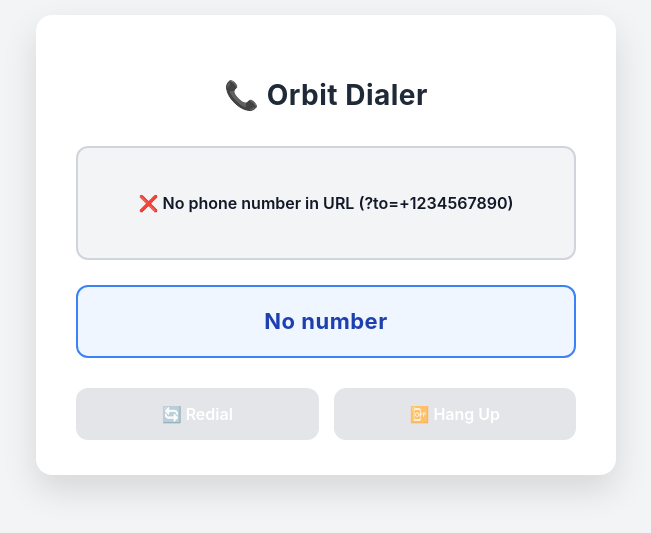
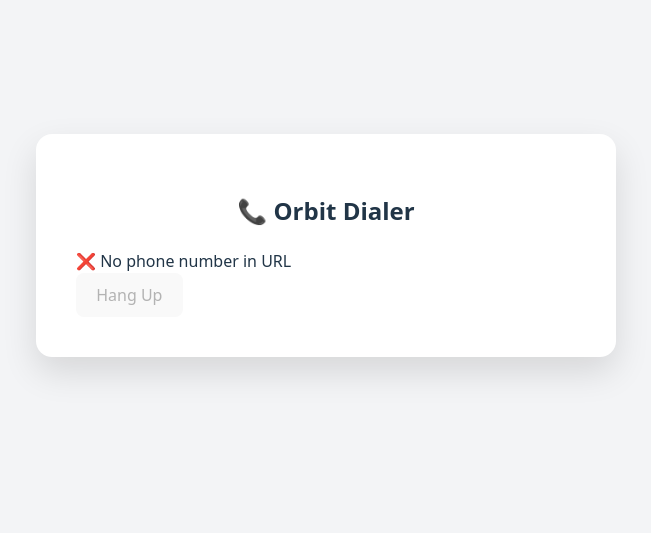
Before and after one commit to rekksu/twilio-dialer, a React (Vite) app: page / in a window 1280 px wide. Shown: the part 155-688 px from the top of the page, without its empty margins (314-965 px from the left). Built offline with nearby package versions, Linux system fonts and the light colour scheme.

Commit message:
stable commit 3.8

```diff
--- a/src/App.jsx
+++ b/src/App.jsx
@@ -4,15 +4,14 @@ import { Device } from "@twilio/voice-sdk";
 const CLOUD_FUNCTION_URL =
   "https://us-central1-vertexifycx-orbit.cloudfunctions.net/getVoiceToken";
 
-// Cloud Function to save call logs
 const CALL_LOG_FUNCTION_URL =
   "https://us-central1-vertexifycx-orbit.cloudfunctions.net/createCallLog";
 
 export default function App() {
   const [status, setStatus] = useState("Initializing...");
   const [phoneNumber, setPhoneNumber] = useState("");
-  const [customerId, setCustomerId] = useState(null); // ✅ add
-  const [orgId, setOrgId] = useState(null);           // ✅ add
+  const [customerId, setCustomerId] = useState(null);
+  const [orgId, setOrgId] = useState(null);
   const [isHangupEnabled, setIsHangupEnabled] = useState(false);
   const [isRedialEnabled, setIsRedialEnabled] = useState(true);
 
@@ -20,7 +19,10 @@ export default function App() {
   const connectionRef = useRef(null);
   const hasAutoStartedRef = useRef(false);
 
-  // Helper to save call logs
+  // ✅ NEW
+  const callStartTimeRef = useRef(null);
+  const callDurationRef = useRef(0);
+
   const saveCallResult = async (
     status,
     reason = null,
@@ -35,8 +37,9 @@ export default function App() {
           to: phoneNumber,
           status,
           reason,
-          customerId: customerIdVal,
-          orgId: orgIdVal,
+          customerId: customerIdVal ?? "unassigned",
+          orgId: orgIdVal ?? "unassigned",
+          duration: callDurationRef.current || 0
         }),
       });
     } catch (err) {
@@ -44,7 +47,6 @@ export default function App() {
     }
   };
 
-  // Get number, customerId, orgId from URL
   useEffect(() => {
     const urlParams = new URLSearchParams(window.location.search);
     const urlNumber = urlParams.get("to");
@@ -55,14 +57,13 @@ export default function App() {
       setPhoneNumber(urlNumber);
       setStatus("Ready to call");
     } else {
-      setStatus("❌ No phone number in URL (?to=+1234567890)");
+      setStatus("❌ No phone number in URL");
     }
 
     if (urlCustomerId) setCustomerId(urlCustomerId);
     if (urlOrgId) setOrgId(urlOrgId);
   }, []);
 
-  // Auto-start call when phone number is available
   useEffect(() => {
     if (phoneNumber && !hasAutoStartedRef.current) {
       hasAutoStartedRef.current = true;
@@ -75,7 +76,7 @@ export default function App() {
       const stream = await navigator.mediaDevices.getUserMedia({ audio: true });
       stream.getTracks().forEach(track => track.stop());
       return true;
-    } catch (err) {
+    } catch {
       setStatus("❌ Microphone access denied");
       return false;
     }
@@ -89,10 +90,7 @@ export default function App() {
 
   const startCall = async () => {
     const formattedNumber = formatPhoneNumber(phoneNumber);
-    if (!formattedNumber) {
-      setStatus("❌ Invalid phone number");
-      return;
-    }
+    if (!formattedNumber) return;
 
     const micAllowed = await checkMicPermission();
     if (!micAllowed) return;
@@ -102,289 +100,103 @@ export default function App() {
 
     try {
       setStatus("🔄 Fetching token...");
+      const res = await fetch(`${CLOUD_FUNCTION_URL}?identity=agent`);
+      const { token } = await res.json();
 
-      const res = await fetch(`${CLOUD_FUNCTION_URL}?identity=agent`);
-      const data = await res.json();
-      const token = data.token;
-
-      setStatus("🔄 Setting up device...");
-
-      const twilioDevice = new Device(token, {
-        enableRingingState: true,
-        codecPreferences: ["opus", "pcmu"]
-      });
-
+      const twilioDevice = new Device(token);
       deviceRef.current = twilioDevice;
 
-      twilioDevice.on("error", (err) => {
-        console.error("Device error:", err);
-        setStatus(`❌ Device error: ${err.message}`);
-        setIsHangupEnabled(false);
-        setIsRedialEnabled(true);
-      });
-
       twilioDevice.on("registered", () => {
-        console.log("✓ Device registered");
         setStatus(`📞 Dialing ${formattedNumber}...`);
-
-        const callParams = {
-          params: { To: formattedNumber }
-        };
-
-        const conn = twilioDevice.connect(callParams);
+        const conn = twilioDevice.connect({ params: { To: formattedNumber } });
         connectionRef.current = conn;
         setIsHangupEnabled(true);
 
-        setTimeout(() => {
-          if (!conn || !conn.on) {
-            console.error("Connection object not ready");
-            return;
-          }
-
-          conn.on("ringing", () => {
-            console.log("📞 Ringing...");
-            setStatus(`📞 Ringing ${formattedNumber}...`);
-          });
-
         conn.on("accept", () => {
-            console.log("✓ Call connected!");
           setStatus("✅ Call connected!");
-            setIsHangupEnabled(true);
+          callStartTimeRef.current = Date.now(); // ⏱ start
         });
 
         conn.on("disconnect", () => {
-            console.log("Call ended");
+          if (callStartTimeRef.current) {
+            callDurationRef.current = Math.floor(
+              (Date.now() - callStartTimeRef.current) / 1000
+            );
+          }
+
           setStatus("📴 Call ended");
           setIsHangupEnabled(false);
           setIsRedialEnabled(true);
           connectionRef.current = null;
 
-            saveCallResult("ended"); // ✅ log with customerId/orgId
+          saveCallResult("ended");
         });
 
         conn.on("error", (err) => {
-            console.error("Call error:", err);
-            setStatus(`❌ Call failed: ${err.message}`);
+          if (callStartTimeRef.current) {
+            callDurationRef.current = Math.floor(
+              (Date.now() - callStartTimeRef.current) / 1000
+            );
+          }
+
+          setStatus("❌ Call failed");
           setIsHangupEnabled(false);
           setIsRedialEnabled(true);
-            connectionRef.current = null;
 
           saveCallResult("failed", err.message);
         });
 
         conn.on("reject", () => {
-            console.log("Call rejected");
-            setStatus("❌ Call rejected");
-            setIsHangupEnabled(false);
-            setIsRedialEnabled(true);
-            connectionRef.current = null;
-
           saveCallResult("rejected");
         });
-
-          conn.on("cancel", () => {
-            console.log("Call cancelled");
-            setStatus("Call cancelled");
-            setIsHangupEnabled(false);
-            setIsRedialEnabled(true);
-            connectionRef.current = null;
-          });
-        }, 50);
       });
 
       twilioDevice.register();
-
     } catch (err) {
-      console.error("Error starting call:", err);
-      setStatus(`❌ Error: ${err.message}`);
-      setIsHangupEnabled(false);
-      setIsRedialEnabled(true);
+      setStatus("❌ Call error");
     }
   };
 
   const hangup = () => {
-    console.log("🔴 HANGUP CLICKED!");
-    console.log("Connection exists:", !!connectionRef.current);
-    console.log("Device exists:", !!deviceRef.current);
-
-    setStatus("Hanging up...");
-
-    if (connectionRef.current) {
-      try {
-        connectionRef.current.disconnect();
-        connectionRef.current = null;
-      } catch (err) {
-        console.error("Error disconnecting:", err);
-      }
+    if (callStartTimeRef.current) {
+      callDurationRef.current = Math.floor(
+        (Date.now() - callStartTimeRef.current) / 1000
+      );
     }
 
-    if (deviceRef.current) {
-      try {
-        deviceRef.current.destroy();
-        deviceRef.current = null;
-      } catch (err) {
-        console.error("Error destroying device:", err);
-      }
-    }
+    if (connectionRef.current) connectionRef.current.disconnect();
+    if (deviceRef.current) deviceRef.current.destroy();
 
     setIsHangupEnabled(false);
     setIsRedialEnabled(true);
     setStatus("📴 Call ended");
 
-    saveCallResult("ended", "manual hangup"); // ✅ log with customerId/orgId
-  };
-
-  const redial = () => {
-    console.log("🔄 Redial clicked");
-
-    if (connectionRef.current) {
-      try {
-        connectionRef.current.disconnect();
-      } catch (e) {}
-      connectionRef.current = null;
-    }
-
-    if (deviceRef.current) {
-      try {
-        deviceRef.current.destroy();
-      } catch (e) {}
-      deviceRef.current = null;
-    }
-
-    setIsHangupEnabled(false);
-    setIsRedialEnabled(false);
-
-    setTimeout(() => {
-      startCall();
-    }, 500);
+    saveCallResult("ended", "manual hangup");
   };
 
   return (
     <div style={{
-    position: 'fixed',
-    top: 0,
-    left: 0,
-    width: '100%',
-    height: '100%',
-    display: 'flex',
-    alignItems: 'center',
-    justifyContent: 'center',
-    backgroundColor: '#f3f4f6',
-    padding: '20px',
-    boxSizing: 'border-box'
+      position: "fixed",
+      inset: 0,
+      display: "flex",
+      justifyContent: "center",
+      alignItems: "center",
+      backgroundColor: "#f3f4f6"
     }}>
       <div style={{
-      width: '100%',
-      maxWidth: '500px',
-      padding: '35px 40px',
-      backgroundColor: '#ffffff',
-      borderRadius: '16px',
-      boxShadow: '0 15px 35px rgba(0,0,0,0.12)',
-      fontFamily: 'Inter, system-ui, -apple-system, sans-serif'
+        width: "100%",
+        maxWidth: "500px",
+        background: "#fff",
+        padding: "40px",
+        borderRadius: "16px",
+        boxShadow: "0 15px 35px rgba(0,0,0,.12)"
       }}>
+        <h2 style={{ textAlign: "center" }}>📞 Orbit Dialer</h2>
+        <div>{status}</div>
+        <div>{phoneNumber}</div>
 
-      {/* Header */}
-      <h2 style={{
-        textAlign: 'center',
-        color: '#1f2937',
-        marginBottom: '30px',
-        fontSize: '28px',
-        fontWeight: '700',
-        letterSpacing: '0.5px'
-      }}>
-        📞 Orbit Dialer
-      </h2>
-
-      {/* Call Status */}
-      <div style={{
-        padding: '20px',
-        backgroundColor: isHangupEnabled ? '#e6f4ea' : '#f3f4f6',
-        border: `2px solid ${isHangupEnabled ? '#34d399' : '#d1d5db'}`,
-        borderRadius: '12px',
-        marginBottom: '25px',
-        textAlign: 'center',
-        fontWeight: '600',
-        color: '#111827',
-        minHeight: '70px',
-        display: 'flex',
-        alignItems: 'center',
-        justifyContent: 'center',
-        fontSize: '16px',
-        transition: 'all 0.2s'
-      }}>
-        {status}
-      </div>
-
-      {/* Phone Number */}
-      <div style={{
-        padding: '18px',
-        backgroundColor: '#eff6ff',
-        border: '2px solid #3b82f6',
-        borderRadius: '12px',
-        marginBottom: '30px',
-        textAlign: 'center',
-        fontSize: '22px',
-        fontWeight: '700',
-        color: '#1e40af',
-        letterSpacing: '0.5px'
-      }}>
-        {phoneNumber || "No number"}
-      </div>
-
-      {/* Buttons */}
-      <div style={{
-        display: 'flex',
-        gap: '15px'
-      }}>
-        <button
-          onClick={redial}
-          disabled={!isRedialEnabled || !phoneNumber}
-          style={{
-            flex: 1,
-            padding: '16px 26px',
-            fontSize: '16px',
-            fontWeight: '600',
-            border: 'none',
-            borderRadius: '12px',
-            cursor: (!isRedialEnabled || !phoneNumber) ? 'not-allowed' : 'pointer',
-            backgroundColor: (!isRedialEnabled || !phoneNumber) ? '#d1d5db' : '#10b981',
-            color: '#fff',
-            transition: 'all 0.2s',
-            opacity: (!isRedialEnabled || !phoneNumber) ? 0.6 : 1,
-            boxShadow: (isRedialEnabled && phoneNumber)
-              ? '0 4px 12px rgba(16, 185, 129, 0.25)'
-              : 'none'
-          }}
-        >
-          🔄 Redial
-        </button>
-
-        <button
-          onClick={hangup}
-          disabled={!isHangupEnabled}
-          style={{
-            flex: 1,
-            padding: '16px 26px',
-            fontSize: '16px',
-            fontWeight: '600',
-            border: 'none',
-            borderRadius: '12px',
-            cursor: !isHangupEnabled ? 'not-allowed' : 'pointer',
-            backgroundColor: !isHangupEnabled ? '#d1d5db' : '#ef4444',
-            color: '#fff',
-            transition: 'all 0.2s',
-            opacity: !isHangupEnabled ? 0.6 : 1,
-            boxShadow: isHangupEnabled
-              ? '0 4px 12px rgba(239, 68, 68, 0.25)'
-              : 'none'
-          }}
-        >
-          📴 Hang Up
-        </button>
-      </div>
-
+        <button onClick={hangup} disabled={!isHangupEnabled}>Hang Up</button>
       </div>
     </div>
-
   );
 }
```
Lines whose indentation alone changed are shown as unchanged.
